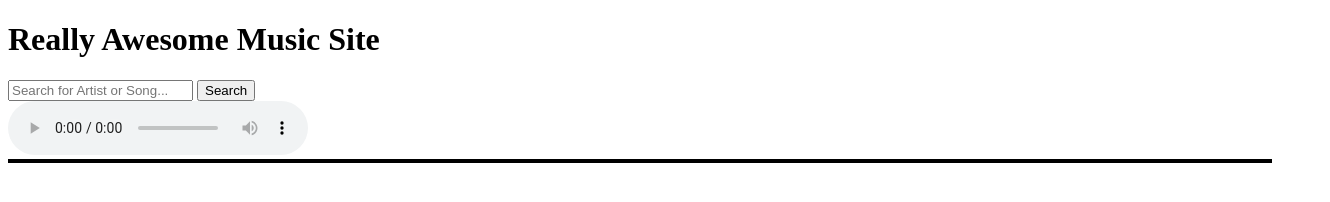
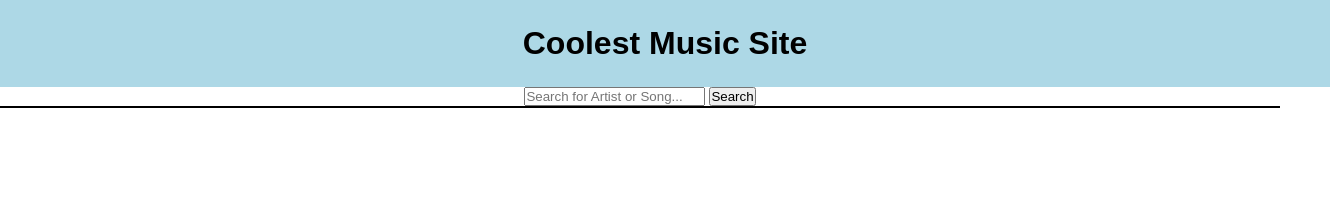
Before and after one commit to Momentum-Team-19/ajax-mytunes-WilkinsJay, a website: page index.html in a window 1280 px wide. Shown: the whole page, 1330 px wide, since content can reach past the window. Drawn offline with Linux system fonts and the light colour scheme.

Commit message:
css changes

```diff
--- a/index.html
+++ b/index.html
@@ -8,12 +8,12 @@
   <title>Document</title>
 </head>
 <body>
-  <h1>Really Awesome Music Site</h1>
+  <h1>Coolest Music Site</h1>
   <form id="searchBox">
     <input id="bar" type="text" placeholder="Search for Artist or Song..."/>
     <button type="submit">Search</button>
   </form>
-  <div><audio id="musicPlayer" src="" controls></audio></div>
+  <div><audio id="musicPlayer" src=""></audio></div>
   <div id="searchResults"></div>
 </body>
 </html>
--- a/main.js
+++ b/main.js
@@ -2,19 +2,20 @@ const searchResults = document.querySelector('#searchResults')
 const musicPlayer = document.getElementById('musicPlayer')
 
 let form = document.querySelector('#searchBox')
+
+function clear(container) {
+    while (container.firstChild) {
+        container.removeChild(container.firstChild);
+    }
+}
+
 form.addEventListener('submit', (event) => {
     event.preventDefault();
-
-    searchResults.innerHTML = ''
+    clear(searchResults)
 
     let barDiv = document.querySelector('#bar')
     let word = barDiv.value
 
-    function clear(container) {
-        while (container.firstChild) {
-            container.removeChild(container.firstChild);
-        }
-    }
 
     fetch('https://itunes.apple.com/search?term=' + word, {
         method: 'GET',
@@ -44,6 +45,7 @@ form.addEventListener('submit', (event) => {
             searchResults.append(resultBox)
             resultBox.addEventListener("click",() => {
                 musicPlayer.src = song.previewUrl;
+                musicPlayer.controls = true;
                 musicPlayer.preload = "auto";
 
             })
--- a/style.css
+++ b/style.css
@@ -1,3 +1,8 @@
+* {
+    margin: 0;
+    padding: 0;
+}
+
 #resultBox {
     border: 2px solid red;
 }
@@ -6,4 +11,18 @@
     border: 2px solid black;
     display: flex;
     flex-wrap: wrap;
+    border-top: 1px;
+
 }
+
+h1 {
+    font-family: Arial, Helvetica, sans-serif;
+    background-color: lightblue;
+    width: 100%;
+    text-align: center;
+    padding: 25px;
+}
+
+#searchBox {
+    text-align: center;
+}
```
